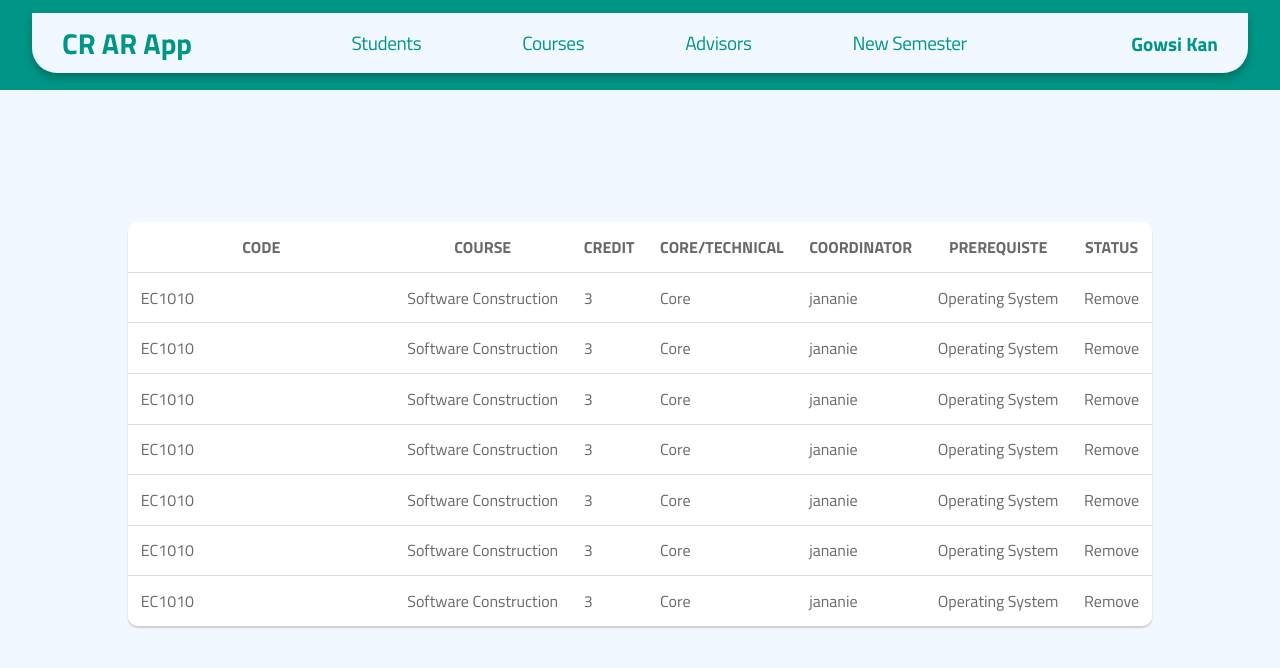
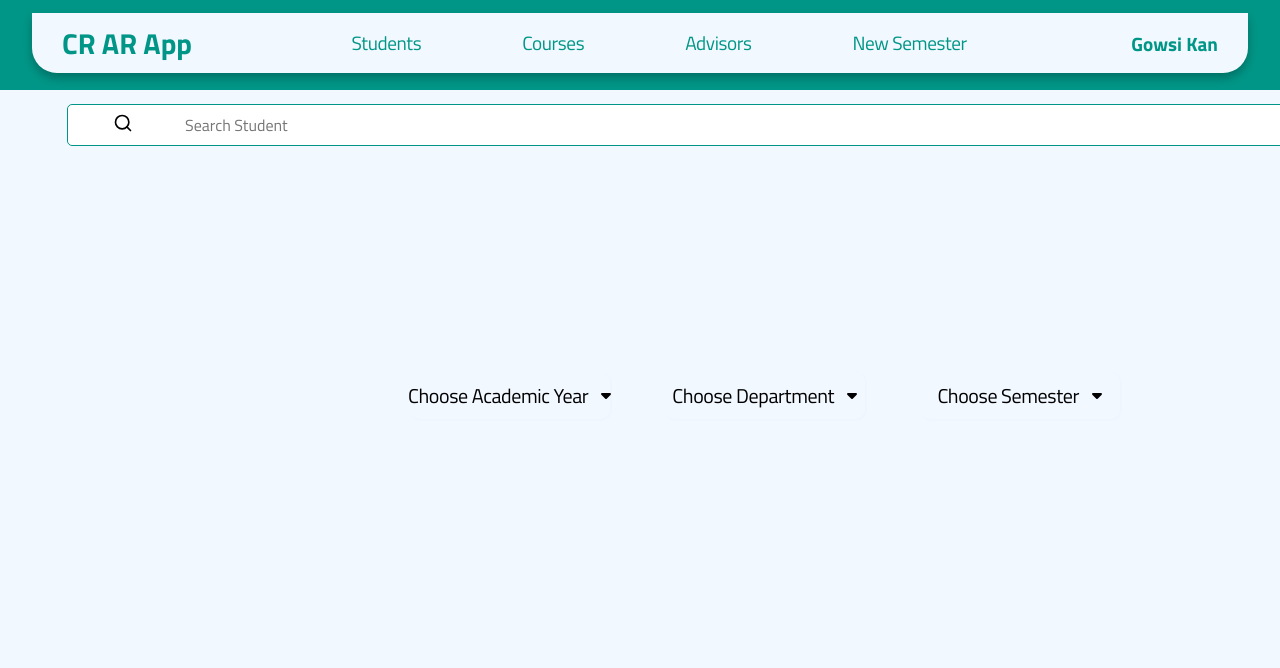
Before and after one commit to DilushanG/SoftwareEngineeringProject-CR-ARApp, a React (Create React App) app in the folder cr-ar-app/: page / in a window 1280 px wide. Shown: the top 668 px of the page. Built offline with nearby package versions, Linux system fonts and the light colour scheme.

Commit message:
advisor update

```diff
--- a/cr-ar-app/src/App.js
+++ b/cr-ar-app/src/App.js
@@ -1,12 +1,10 @@
 import React from "react";
 import "./Styles/main.css";
 import NavBar from "./Components/NavBar";
+import Advisor from "./Components/advisor";
 import Home from "./Components/Home";
 //import CourseTable from "./Components/CourseTable";
-
-
 import Student from "./Components/Student";
-
 import AddStudent from "./Components/AddStudent";
 import Table from "./Components/Table";
 
@@ -30,7 +28,7 @@ function App() {
       </header>
 
 =======
-      <Table list={list} colNames={colNames} />
+      <Advisor />
     </React.Fragment>
   );
 }
--- a/cr-ar-app/src/Components/advisor.js
+++ b/cr-ar-app/src/Components/advisor.js
@@ -1,10 +1,13 @@
-//import "../Styles/StudentStyle.css";
+import "../Styles/StudentStyle.css";
 import SearchBar from './SearchBar';
+import Table from './Table';
 import DropDownYear from "./DropDownYear";
+import DropDownDepartment from "./DropDownDepartment";
+import DropDownSemester from "./DropDownSemester";
 import React, { useState } from 'react';
 import "../Styles/main.css"
 
-function Advisor(){
+function advisor(){
     const handleSearch = (searchTerm) => {
         // Perform search logic here using the searchTerm
         console.log('Search term:', searchTerm);
@@ -12,14 +15,19 @@ function Advisor(){
 
     return(
         <div className="box">
-        Students
+        Advisors
         <div className="SearchBar">
         <SearchBar onSearch={handleSearch} />
         <div className="box">
+        <div className="box-1">
+        <div className="h-1"><DropDownYear/>
+        <DropDownDepartment/>
+        <DropDownSemester/></div>
+      </div>
         </div>
         </div>
         </div>
 
     );
 }
-export default Student;
+export default advisor;
```
